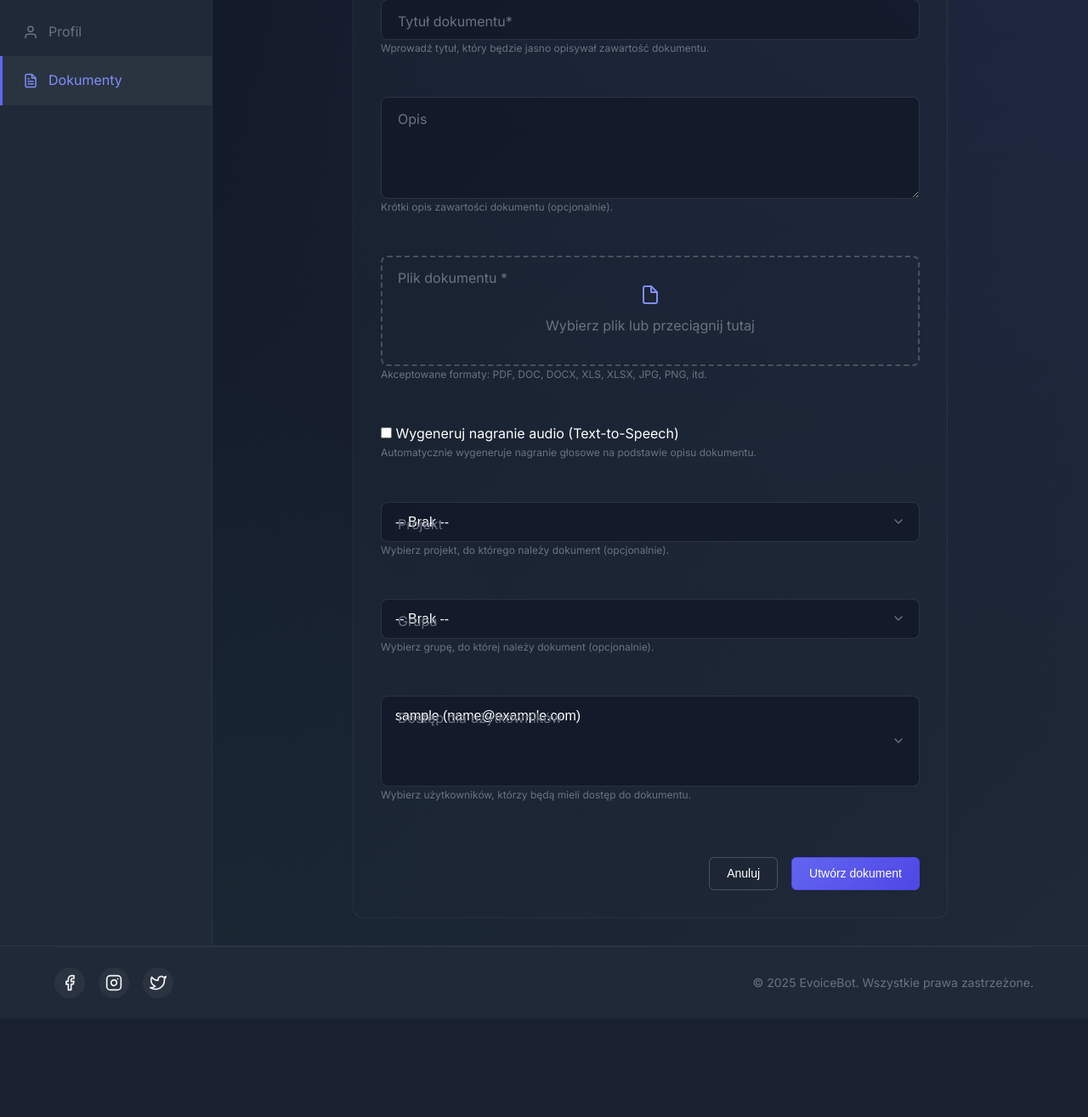
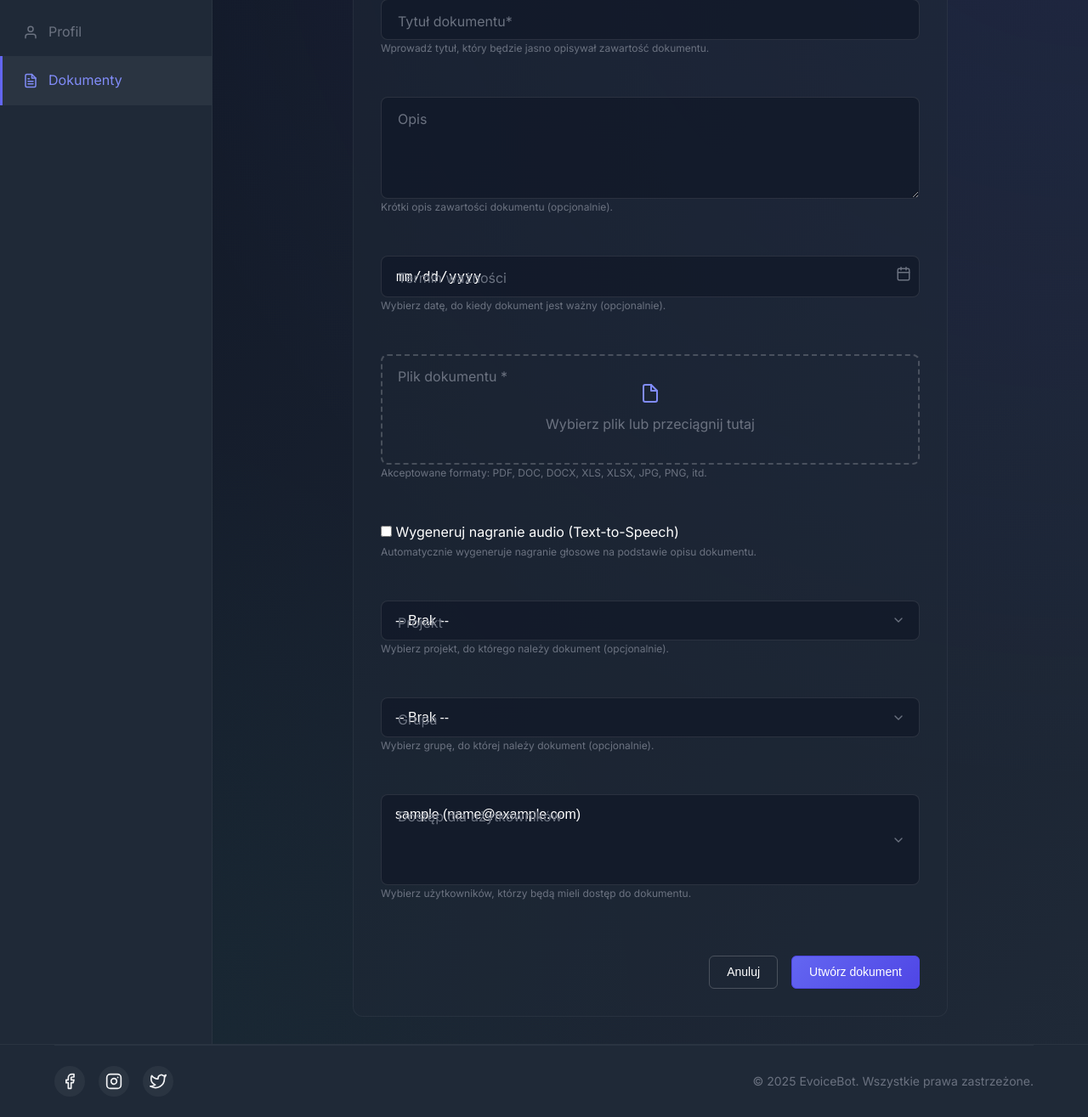
Before and after one commit to ernestilchenko/evoicebot, a Django app: page /app/dashboard/documents/create/ in a window 1280 px wide. Shown: the part 332-1647 px from the top of the page at 85% size. Before the commit the page ends 1507 px from the top, so only its background shows below. Run offline with Django 5.2, Linux system fonts and the light colour scheme; the visitor is signed in with stand-in values (Sample User, id 1); data comes from the database, SQL or seed files in the repository; data that the repository does not hold is empty; parts of the project's set-up code (start-up, migrations or seed data) failed here and were passed over.

Commit message:
added deadline for document

```diff
--- a/evoicebot_app/forms.py
+++ b/evoicebot_app/forms.py
@@ -6,10 +6,11 @@
 class DocumentForm(forms.ModelForm):
     class Meta:
         model = Document
-        fields = ['title', 'description', 'file', 'project', 'team', 'users']
+        fields = ['title', 'description', 'file', 'deadline', 'project', 'team', 'users']
         widgets = {
             'description': forms.Textarea(attrs={'rows': 4}),
-            'users': forms.SelectMultiple(attrs={'class': 'form-control'})
+            'users': forms.SelectMultiple(attrs={'class': 'form-control'}),
+            'deadline': forms.DateInput(attrs={'type': 'date', 'class': 'form-control'})
         }
 
     def clean_file(self):
--- a/evoicebot_app/models.py
+++ b/evoicebot_app/models.py
@@ -102,6 +102,7 @@
     file_type = models.CharField(max_length=50, verbose_name="Format pliku")
     created_at = models.DateTimeField(auto_now_add=True, verbose_name="Data utworzenia")
     updated_at = models.DateTimeField(auto_now=True, verbose_name="Data aktualizacji")
+    deadline = models.DateField(null=True, blank=True, verbose_name="Termin ważności")
     project = models.ForeignKey(Project, on_delete=models.CASCADE, related_name='documents',
                                 null=True, blank=True, verbose_name="Projekt")
     team = models.ForeignKey(Team, on_delete=models.CASCADE, related_name='documents',
--- a/evoicebot_app/views/document_views.py
+++ b/evoicebot_app/views/document_views.py
@@ -8,7 +8,6 @@
 from ..api.openai import *
 from ..forms import DocumentForm
 from ..models import Document, UserProfile, Project, Team
-from ..utils.storage import check_gcs_file_exists
 
 
 @login_required
@@ -94,6 +93,8 @@
     }
 
     return render(request, 'dashboard/document_detail.html', context)
+
+
 @login_required
 def create_document(request):
     """Widok tworzenia nowego dokumentu"""
@@ -191,6 +192,10 @@
         if form.is_valid():
             document = form.save(commit=False)
 
+            # Inicjalizacja zmiennych przed użyciem
+            ai_description = None
+            audio_data = None
+
             # Process file with OpenAI if a new file is uploaded
             if 'file' in request.FILES:
                 file = request.FILES['file']
@@ -213,10 +218,7 @@
                         if request.POST.get('generate_audio'):
                             result = generate_speech(ai_description)
                             audio_data = result["audio_data"]
-                        else:
-                            audio_data = None
                     except Exception as e:
-                        audio_data = None
                         print(f"Error generating audio: {e}")
 
             # Save the document and other relationships
--- a/templates/dashboard/document_form.html
+++ b/templates/dashboard/document_form.html
@@ -6,7 +6,8 @@
 {% block dashboard_content %}
     <div class="dashboard-header">
         <div class="header-back">
-            <a href="{% if form.instance.pk %}{% url 'document_detail' form.instance.uuid %}{% else %}{% url 'document_list' %}{% endif %}"
+            <a href="
+                    {% if form.instance.pk %}{% url 'document_detail' form.instance.uuid %}{% else %}{% url 'document_list' %}{% endif %}"
                class="back-link">
                 <svg xmlns="http://www.w3.org/2000/svg" width="16" height="16" viewBox="0 0 24 24" fill="none"
                      stroke="currentColor" stroke-width="2" stroke-linecap="round" stroke-linejoin="round">
@@ -25,7 +26,8 @@
                 dokument{% endif %}</p>
         </div>
 
-        <form method="post" enctype="multipart/form-data" class="form-custom server-submit" action="{% if form.instance.pk %}{% url 'edit_document' form.instance.uuid %}{% else %}{% url 'create_document' %}{% endif %}">
+        <form method="post" enctype="multipart/form-data" class="form-custom server-submit" action="
+                {% if form.instance.pk %}{% url 'edit_document' form.instance.uuid %}{% else %}{% url 'create_document' %}{% endif %}">
             {% csrf_token %}
 
             {% if form.errors %}
@@ -63,6 +65,28 @@
                     <div class="input-error">{{ form.description.errors.0 }}</div>
                 {% endif %}
                 <div class="form-hint">Krótki opis zawartości dokumentu (opcjonalnie).</div>
+            </div>
+
+            <div class="form-group {% if form.deadline.errors %}has-error{% endif %}">
+                <label for="{{ form.deadline.id_for_label }}" class="form-label">Termin ważności</label>
+                <div class="date-picker-container">
+                    <input type="date" name="deadline" id="{{ form.deadline.id_for_label }}"
+                           class="form-control datepicker"
+                           value="{{ form.deadline.value|date:'Y-m-d'|default:'' }}">
+                    <span class="date-picker-icon">
+                        <svg xmlns="http://www.w3.org/2000/svg" width="18" height="18" viewBox="0 0 24 24" fill="none"
+                             stroke="currentColor" stroke-width="2" stroke-linecap="round" stroke-linejoin="round">
+                            <rect x="3" y="4" width="18" height="18" rx="2" ry="2"></rect>
+                            <line x1="16" y1="2" x2="16" y2="6"></line>
+                            <line x1="8" y1="2" x2="8" y2="6"></line>
+                            <line x1="3" y1="10" x2="21" y2="10"></line>
+                        </svg>
+                    </span>
+                </div>
+                {% if form.deadline.errors %}
+                    <div class="input-error">{{ form.deadline.errors.0 }}</div>
+                {% endif %}
+                <div class="form-hint">Wybierz datę, do kiedy dokument jest ważny (opcjonalnie).</div>
             </div>
 
             {% if form.instance.ai_description %}
@@ -198,8 +222,43 @@
                 </button>
             </div>
         </form>
+    </div>
+{% endblock %}
 
-    </div>
+{% block extra_css %}
+    <style>
+        .date-picker-container {
+            position: relative;
+        }
+
+        .date-picker-icon {
+            position: absolute;
+            right: 10px;
+            top: 50%;
+            transform: translateY(-50%);
+            color: var(--gray-light);
+            pointer-events: none;
+        }
+
+        input[type="date"]::-webkit-calendar-picker-indicator {
+            position: absolute;
+            top: 0;
+            right: 0;
+            width: 100%;
+            height: 100%;
+            opacity: 0;
+            cursor: pointer;
+        }
+
+        /* Niestandardowy styl dla kalendarza po otwarciu (działa tylko w niektórych przeglądarkach) */
+        input[type="date"]::-webkit-datetime-edit {
+            color: var(--white);
+        }
+
+        input[type="date"]::-webkit-datetime-edit-fields-wrapper {
+            padding: 0;
+        }
+    </style>
 {% endblock %}
 
 {% block extra_js %}
@@ -220,12 +279,23 @@
             const audioCheckbox = document.getElementById('generate_audio');
 
             if (fileInput && audioCheckbox && audioCheckbox.disabled) {
-                fileInput.addEventListener('change', function() {
+                fileInput.addEventListener('change', function () {
                     if (this.files.length > 0) {
                         audioCheckbox.disabled = false;
                     }
                 });
             }
+
+            // Niestandardowy DatePicker (jeśli jest dostępny flatpickr lub podobna biblioteka)
+            if (typeof flatpickr !== 'undefined') {
+                flatpickr(".datepicker", {
+                    dateFormat: "Y-m-d",
+                    altInput: true,
+                    altFormat: "j F Y",
+                    locale: "pl",
+                    theme: "dark"
+                });
+            }
         });
     </script>
 {% endblock %}
```
Also changed, not shown: templates/dashboard/document_detail.html (+52 -3 lines), evoicebot_app/migrations/0010_document_deadline.py (added).
